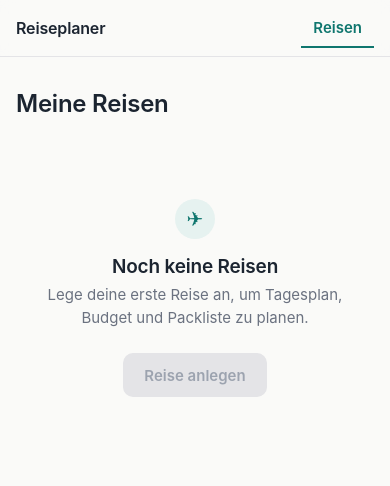
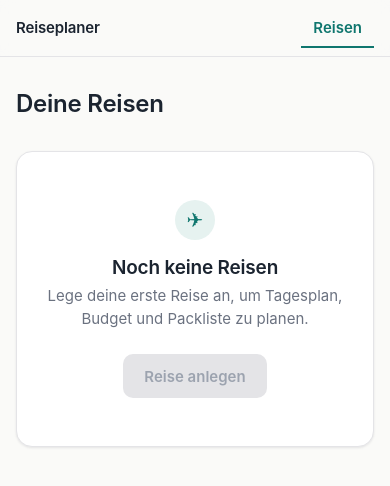
Before and after one commit to testuser12713/e2e-trip-planner-20261008-004543-3bf6, a React (Vite) app: page / in a window 390 px wide. Shown: the top 486 px of the page. Built offline with nearby package versions, Linux system fonts and the light colour scheme.

Commit message:
refactor: review iteration 1
Ref #2

```diff
--- a/src/pages/TripListPage.tsx
+++ b/src/pages/TripListPage.tsx
@@ -8,11 +8,14 @@ export default function TripListPage() {
   return (
     <div className="page">
       <header className="page-header">
-        <h1 className="page-title">Meine Reisen</h1>
+        <h1 className="page-title">Deine Reisen</h1>
       </header>
 
       {trips.length === 0 ? (
-        <section className="empty-state" aria-labelledby="trip-list-empty-title">
+        <section
+          className="card empty-state"
+          aria-labelledby="trip-list-empty-title"
+        >
           <div className="empty-state__icon" aria-hidden="true">
             ✈
           </div>
--- a/src/storage.ts
+++ b/src/storage.ts
@@ -1,7 +1,7 @@
 import type { Trip } from './types'
 
-/** The single localStorage key for the whole app state (AC-02). */
-export const STORAGE_KEY = 'trip-planner.v1'
+/** The single localStorage namespace for the whole app state (AC-02). */
+export const STORAGE_NAMESPACE = 'trip-planner.v1'
 
 function isRecord(value: unknown): value is Record<string, unknown> {
   return typeof value === 'object' && value !== null
@@ -15,7 +15,7 @@ export function loadTrips(): Trip[] {
   if (typeof localStorage === 'undefined') return []
   let raw: string | null = null
   try {
-    raw = localStorage.getItem(STORAGE_KEY)
+    raw = localStorage.getItem(STORAGE_NAMESPACE)
   } catch {
     return []
   }
@@ -33,7 +33,7 @@ export function loadTrips(): Trip[] {
 export function saveTrips(trips: Trip[]): void {
   if (typeof localStorage === 'undefined') return
   try {
-    localStorage.setItem(STORAGE_KEY, JSON.stringify(trips))
+    localStorage.setItem(STORAGE_NAMESPACE, JSON.stringify(trips))
   } catch {
     // Storage can be full or unavailable (private mode). The app stays usable.
   }
--- a/src/styles/index.css
+++ b/src/styles/index.css
@@ -555,6 +555,10 @@ button {
 }
 
 @media (max-width: 480px) {
+  .app-wordmark {
+    font-size: 15px;
+  }
+
   .form-actions .btn,
   .form-actions {
     width: 100%;
```
Also changed, not shown: 1 other file (tests, documents, lock files or other folders).
